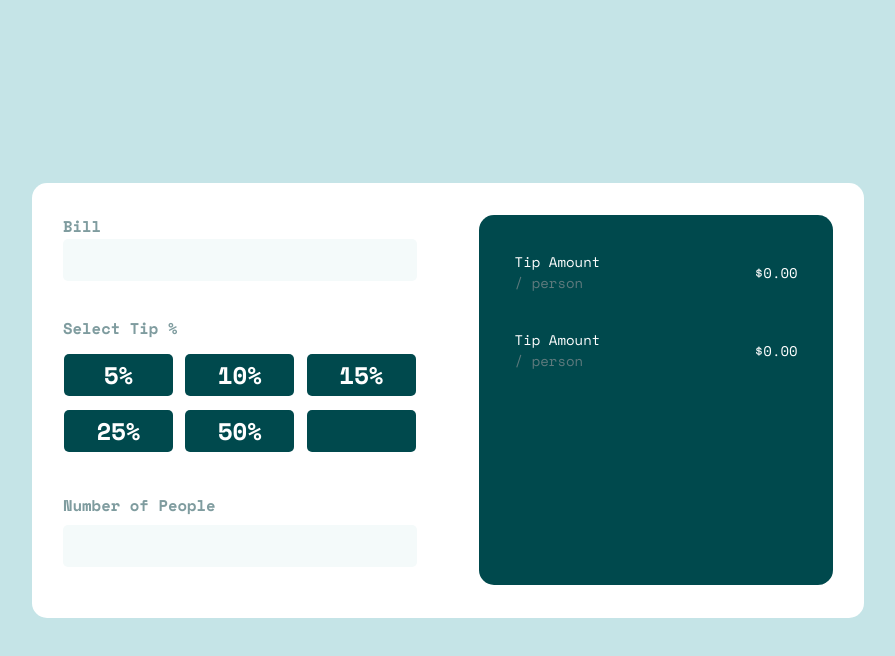
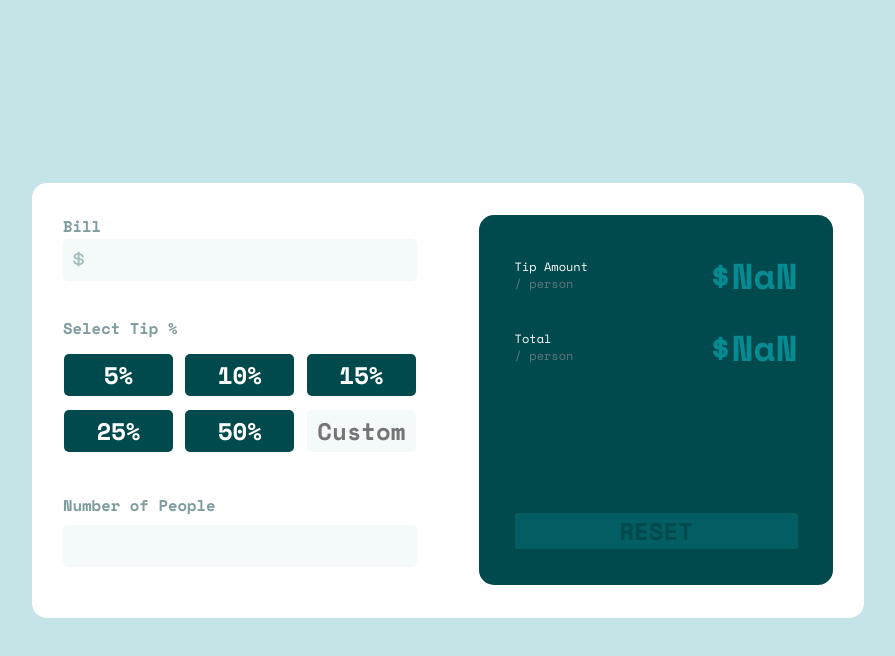
Before and after one commit to maykkk1/tip-calculator, a plain HTML site: page index.html in a window 1280 px wide. Both pictures are taken after a click on the input "5%". Shown: the whole page, without its empty margins (192-1087 px from the left). Drawn offline with nearby package versions, Linux system fonts and the light colour scheme.

Commit message:
adicionado script de calculo

```diff
--- a/index.html
+++ b/index.html
@@ -18,35 +18,37 @@
     <div class="calculator">
       <div class="calculator-content-wrapper">
         <label class="bill" for="bill-value">Bill</label>
+        <img src="/images/icon-dollar.svg" alt="" id="dollar">
         <input type="number" name="bill-value" id="bill-value">
 
         <p>Select Tip %</p>
         <div class="percentagem-section-1">
-          <input type="submit" value="5%">
-          <input type="submit" value="10%">
-          <input type="submit" value="15%">
+          <input id="btn-5%" type="submit" value="5%">
+          <input id="btn-10%" type="submit" value="10%">
+          <input id="btn-15%" type="submit" value="15%">
         </div>
 
         <div class="percentagem-section-2">
-          <input type="submit" value="25%">
-          <input type="submit" value="50%">
-          <input type="number" value="">
+          <input id="btn-25%" type="submit" value="25%">
+          <input id="btn-50%" type="submit" value="50%">
+          <input type="number" placeholder="custom" value="" id="custom">
         </div>
 
         <label class="number-of-people-label" class="bill" for="bill-value">Number of People</label>
-        <input type="number" name="bill-value" id="bill-value">
+        <input type="number" name="bill-value" id="number-of-people">
       </div>
     </div>
     <div class="display">
       <div class="display-content-wrapper">
         <div class="tip-amount-and-total">
           <p>Tip Amount <br> <em>/ person</em></p>
-          <p id="tip-amount">$0.00</p>
+          <p id="tip-amount-value">$0.00</p>
         </div>
         <div class="tip-amount-and-total">
-          <p>Tip Amount <br> <em>/ person</em></p>
-          <p id="total">$0.00</p>
+          <p>Total <br> <em>/ person</em></p>
+          <p id="total-value">$0.00</p>
         </div>
+       <input id="btn-reset" type="button" value="reset">
       </div>
     </div>
   </div>
--- a/script.js
+++ b/script.js
@@ -0,0 +1,46 @@
+const btn5 = document.getElementById('btn-5%');
+const btn10 = document.getElementById('btn-10%');
+const btn15 = document.getElementById('btn-15%');
+const btn25 = document.getElementById('btn-25%');
+const btn50 = document.getElementById('btn-50%');
+
+btn5.addEventListener('click', function(event){
+    calculate(5)
+});
+
+btn10.addEventListener('click', function(event){
+    calculate(10)
+});
+
+btn15.addEventListener('click', function(event){
+    calculate(15)
+});
+
+btn25.addEventListener('click', function(event){
+    calculate(25)
+});
+
+btn50.addEventListener('click', function(event){
+    calculate(50)
+});
+
+
+function calculate(percentage) {
+    const numeroDePessoas = parseInt(document.getElementById('number-of-people').value);
+    const bill = parseFloat(document.getElementById("bill-value").value);
+    const total = (((percentage * bill)/100) + bill)/numeroDePessoas
+    const tipAmount = ((percentage * bill)/100)/numeroDePessoas
+    document.getElementById('total-value').innerHTML = `$${total.toFixed(2)}`
+    document.getElementById('tip-amount-value').innerHTML = `$${tipAmount.toFixed(2)}`
+}
+
+const btnReset = document.getElementById('btn-reset');
+
+btnReset.addEventListener('click', reset)
+
+function reset () {
+    document.getElementById('total-value').innerHTML = '$0.00'
+    document.getElementById('tip-amount-value').innerHTML = '$0.00'
+    document.getElementById('number-of-people').value = ''
+    document.getElementById("bill-value").value = ''
+}
--- a/style.css
+++ b/style.css
@@ -46,6 +46,7 @@ input[type=number] {
     height: 100%;
 }
 .calculator-content-wrapper {
+    position: relative;
     display: flex;
     flex-direction: column;
     width: 85%;
@@ -58,6 +59,14 @@ input[type=number] {
     font-weight: 700;
     font-size: .65rem;
     height: 1rem;
+}
+
+#dollar {
+    height: 0.65rem;
+    width: 0.5rem;
+    position: absolute;
+    top: 1.5rem;
+    left: 10px;
 }
 
 .calculator-content-wrapper input {
@@ -96,11 +105,27 @@ input[type=number] {
     border-radius: 5px;
     border: none;
     transition: 400ms;
+    cursor: pointer;
 }
 .percentagem-section-2 input:hover,  .percentagem-section-1 input:hover {
     background-color: hsl(185, 41%, 84%);
     color: hsl(183, 100%, 15%) ;
 }
+
+#custom {
+    text-transform: capitalize;
+    background-color: hsl(189, 41%, 97%);
+    color: hsl(184, 14%, 56%);
+}
+
+#custom:focus {
+    text-align: right;
+}
+
+#custom:focus::placeholder {
+    color: transparent;
+}
+
 .number-of-people-label {
     color: hsl(184, 14%, 56%);
     font-weight: 700;
@@ -108,9 +133,6 @@ input[type=number] {
     font-size: .65rem;
     margin-bottom: 7px;
 }
-
-
-
 
 
 
@@ -123,6 +145,7 @@ input[type=number] {
 }
 
 .display-content-wrapper {
+    padding-top: 1rem;
     display: block;
     flex-direction: column;
     width: 85%;
@@ -133,6 +156,7 @@ input[type=number] {
 
 .tip-amount-and-total {
     width: 80%;
+    height: 3rem;
     margin-left: auto;
     margin-right: auto;
     display: flex;
@@ -143,10 +167,9 @@ input[type=number] {
 
 
 .tip-amount-and-total p {
-    font-size: 14px;
+    font-size: 12px;
     color: hsl(0, 0%, 100%);
     font-weight: 500;
-    margin-top: 1.5rem;
 }
 
 .tip-amount-and-total p > em {
@@ -154,9 +177,43 @@ input[type=number] {
     color: hsl(186, 14%, 43%);
 }
 
+#tip-amount-value, #total-value {
+    font-size: 1.5rem;
+    color: hsl(183, 91%, 30%) ;
+    font-weight: 700;
+    width: 65%;
+    text-align: right;
+    overflow: hidden;
+}
+
+#dollar-amount, #dollar-total {
+    width: 1.3rem;
+}
 
 
 
+
+
+
+#btn-reset {
+    background-color: hsl(183, 94%, 20%);
+    font-weight: 700;
+    text-transform: uppercase;
+    margin-top: 130px;
+    display: block;
+    width: 80%;
+    margin-left: auto;
+    margin-right: auto;
+    border: none;
+    color: hsl(183, 100%, 15%);
+    border-radius: 3px;
+    transition: 400ms;
+    cursor: pointer;
+}
+
+#btn-reset:hover {
+    background-color: hsl(185, 41%, 84%);
+}
 
 
 
```
